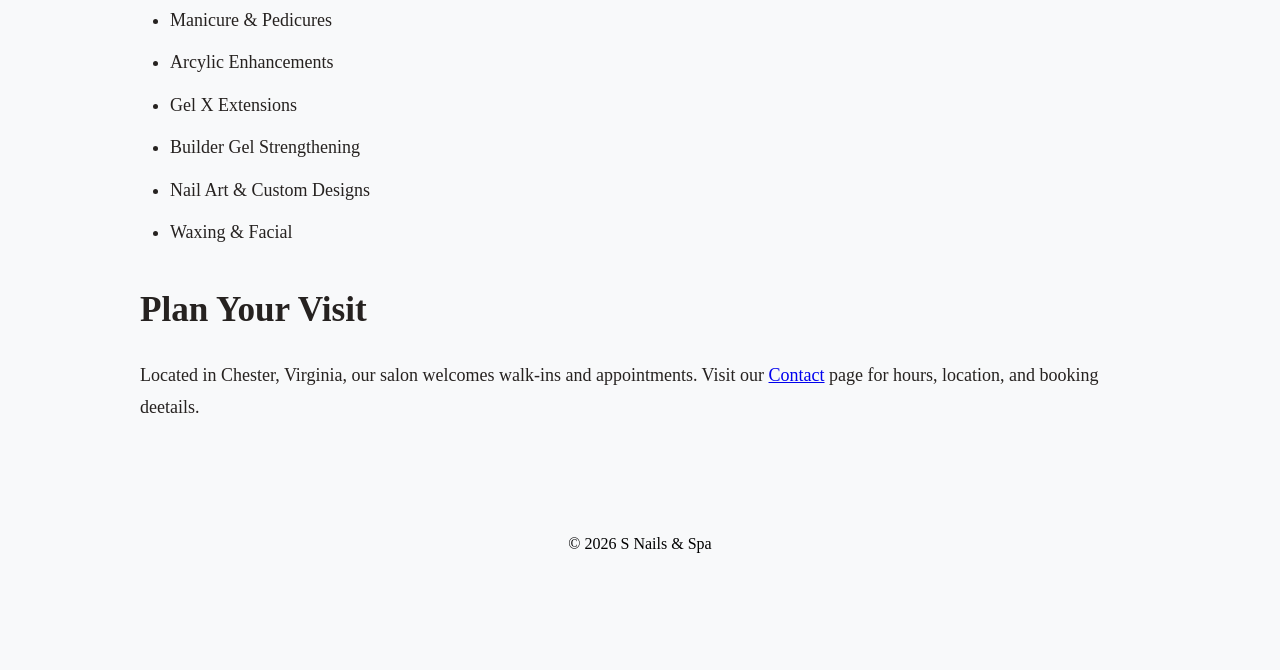
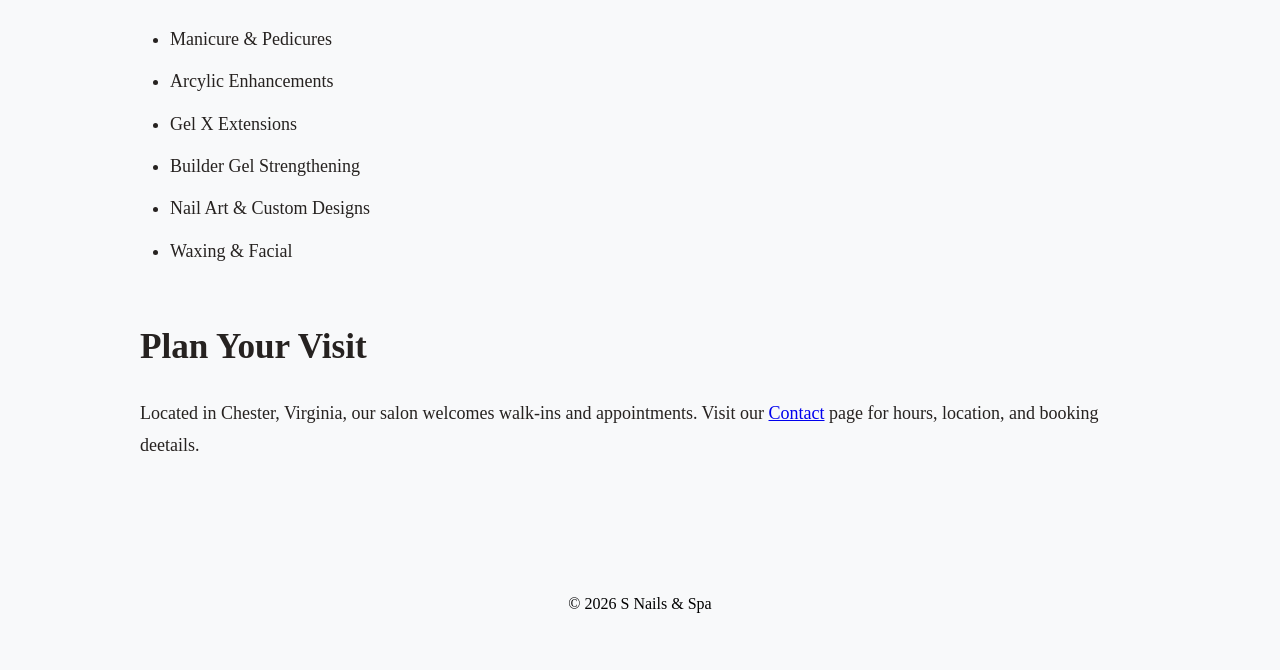
Before and after one commit to ttd78828/TienDung, a plain HTML site: page index.html in a window 1280 px wide. Shown: the part 616-1286 px from the top of the page. Before the commit the page ends 1226 px from the top, so only its background shows below. Drawn offline with Linux system fonts and the light colour scheme.

Commit message:
Add margin to section elements in style.css

```diff
--- a/css/style.css
+++ b/css/style.css
@@ -64,6 +64,9 @@ main {
   max-width: 1000px;
   margin: 5px auto;
   padding: 40px 20px;
+}
+section {
+  margin-bottom: 3rem;
 }
 footer {
   text-align: center;
```
